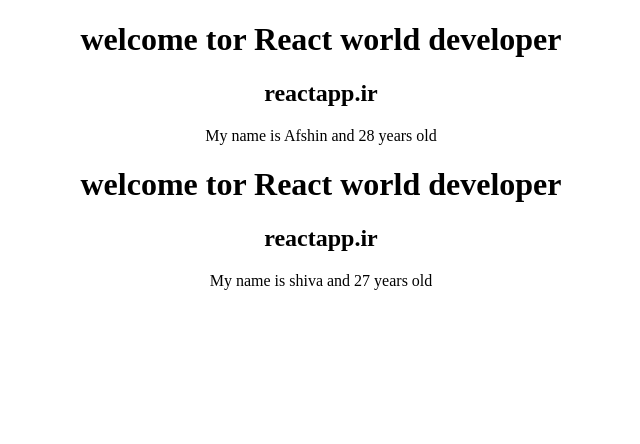
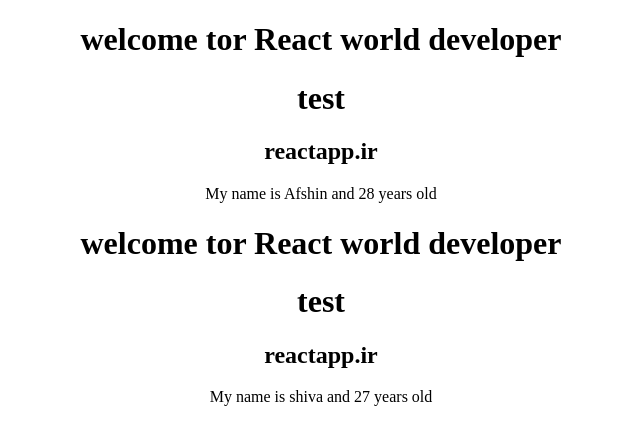
Before and after one commit to afshin4460/React-Js-with-reactapp.ir, a React (Create React App) app: page / in a window 1280 px wide. Shown: the top 444 px of the page, without its empty margins (319-959 px from the left). Built offline with nearby package versions, Linux system fonts and the light colour scheme.

Commit message:
use PropTypes

```diff
--- a/src/App.jsx
+++ b/src/App.jsx
@@ -10,8 +10,8 @@
 
   return (
     <div className='App'>
-      <Website name='Afshin' age='28' click={() => handleClick('Afshin')} />
-      <Website name='shiva' age='27' click={() => handleClick('Shiva')} />
+      <Website name='Afshin' age={28} click={() => handleClick('Afshin')} />
+      <Website name='shiva' age={27} click={() => handleClick('Shiva')} />
     </div>
   );
 }
--- a/src/components/webstie.jsx
+++ b/src/components/webstie.jsx
@@ -1,4 +1,5 @@
 import React from 'react';
+import PropTypes from 'prop-types';
 
 function Welcome(props) {
     return (
@@ -13,6 +14,7 @@
         <div>
             <Welcome>
                 <h1>welcome tor React world developer</h1>
+                <h1>test</h1>
             </Welcome>
             <h2>reactapp.ir</h2>
             <p onClick={props.click}>My name is {props.name} and {props.age} years old</p>
@@ -21,3 +23,17 @@
 }
 
 export default Website;
+
+Website.propTypes = {
+    name: PropTypes.string,
+    age: PropTypes.number.isRequired,
+    click: PropTypes.func
+}
+
+Website.defaultProps = {
+    name: 'Afshin'
+}
+
+Welcome.propTypes = {
+    children: PropTypes.arrayOf(PropTypes.element)
+}
```
